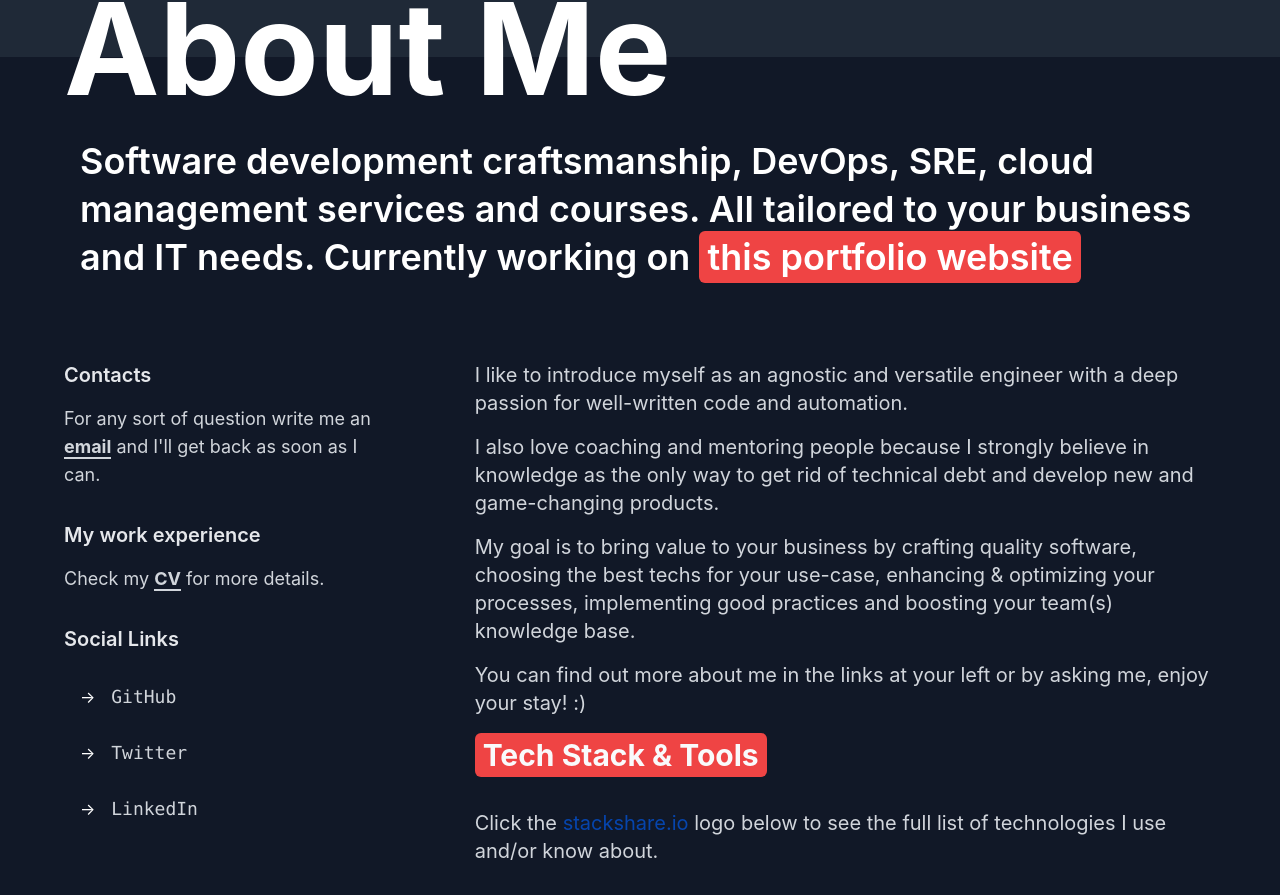
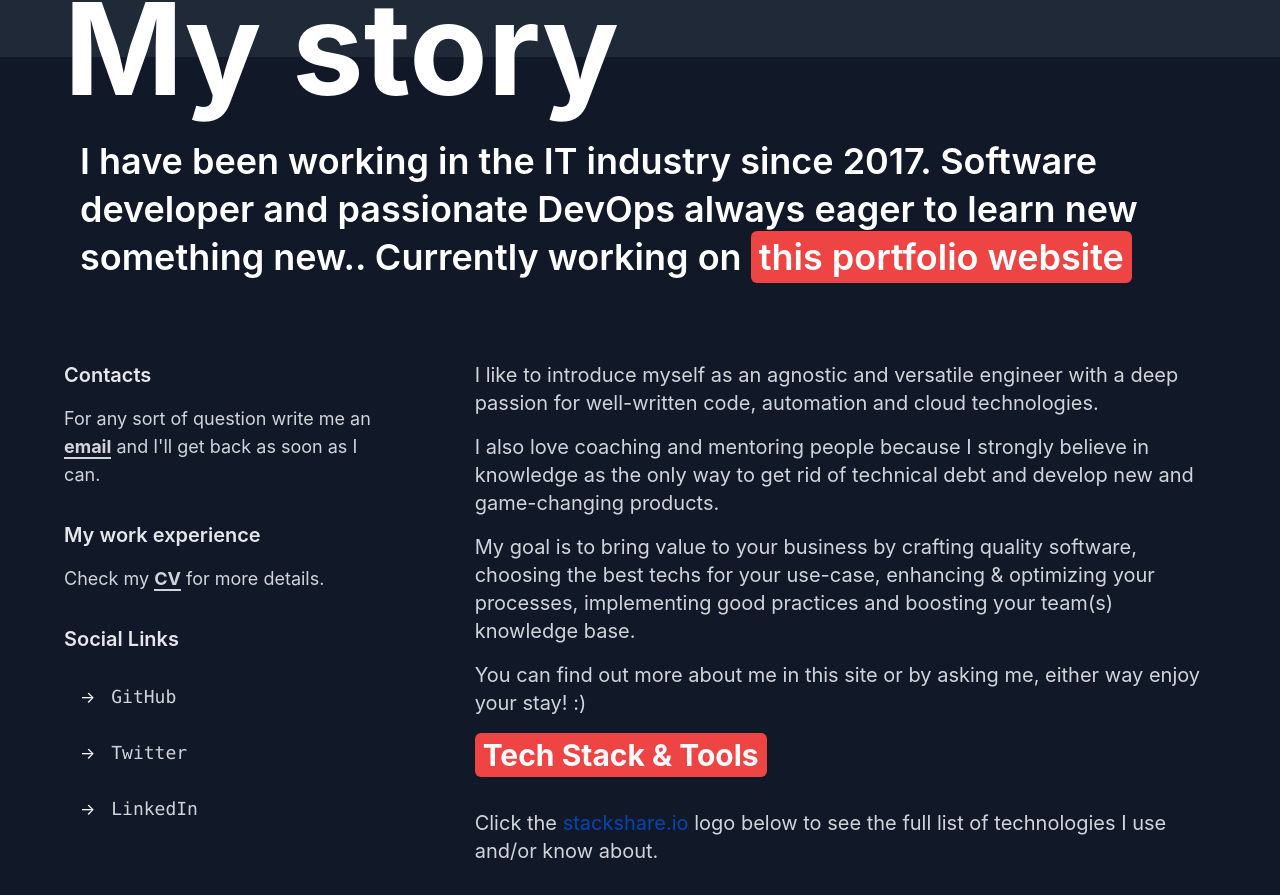
Before and after one commit to mbianchidev/mb-consulting.dev, a Next.js app: page /about in a window 1280 px wide. Shown: the part 405-1300 px from the top of the page. Built offline with nearby package versions, Linux system fonts and the light colour scheme.

Commit message:
Fixed AboutMe page -> MyStory

```diff
--- a/components/AboutMe.js
+++ b/components/AboutMe.js
@@ -6,7 +6,7 @@ export default function AboutMe() {
     <section className="bg-white dark:bg-gray-800">
       <div className="max-w-6xl mx-auto h-48 bg-white dark:bg-gray-800">
         <h1 className=" text-5xl md:text-9xl font-bold py-20 text-center md:text-left">
-          About Me
+          My story
         </h1>
       </div>
       <div className="bg-[#F1F1F1] -mt-10 dark:bg-gray-900">
--- a/constants/data.js
+++ b/constants/data.js
@@ -118,12 +118,12 @@ const userData = {
   ],
   about: {
     title:
-      "Software development craftsmanship, DevOps, SRE, cloud management services and courses. All tailored to your business and IT needs",
+      "I have been working in the IT industry since 2017. Software developer and passionate DevOps always eager to learn new something new.",
     description: [
-      `I like to introduce myself as an agnostic and versatile engineer with a deep passion for well-written code and automation.`,
+      `I like to introduce myself as an agnostic and versatile engineer with a deep passion for well-written code, automation and cloud technologies.`,
       `I also love coaching and mentoring people because I strongly believe in knowledge as the only way to get rid of technical debt and develop new and game-changing products.`,
       `My goal is to bring value to your business by crafting quality software, choosing the best techs for your use-case, enhancing \& optimizing your processes, implementing good practices and boosting your team(s) knowledge base.`,
-      `You can find out more about me in the links at your left or by asking me, enjoy your stay! :)`
+      `You can find out more about me in this site or by asking me, either way enjoy your stay! :)`
     ],
     currentProject: "this portfolio website",
     currentProjectUrl: "https://mb-consulting.dev",
```
